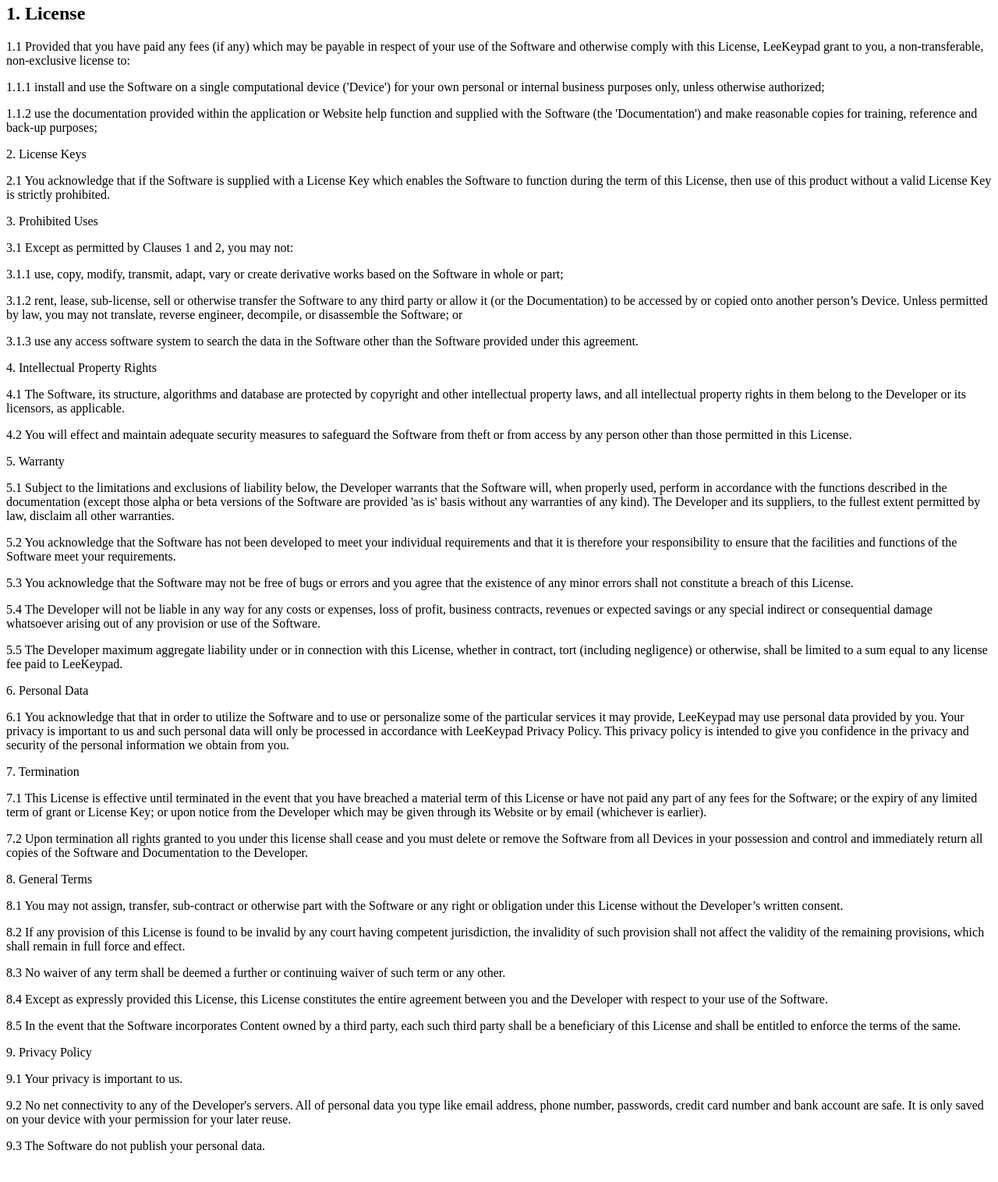
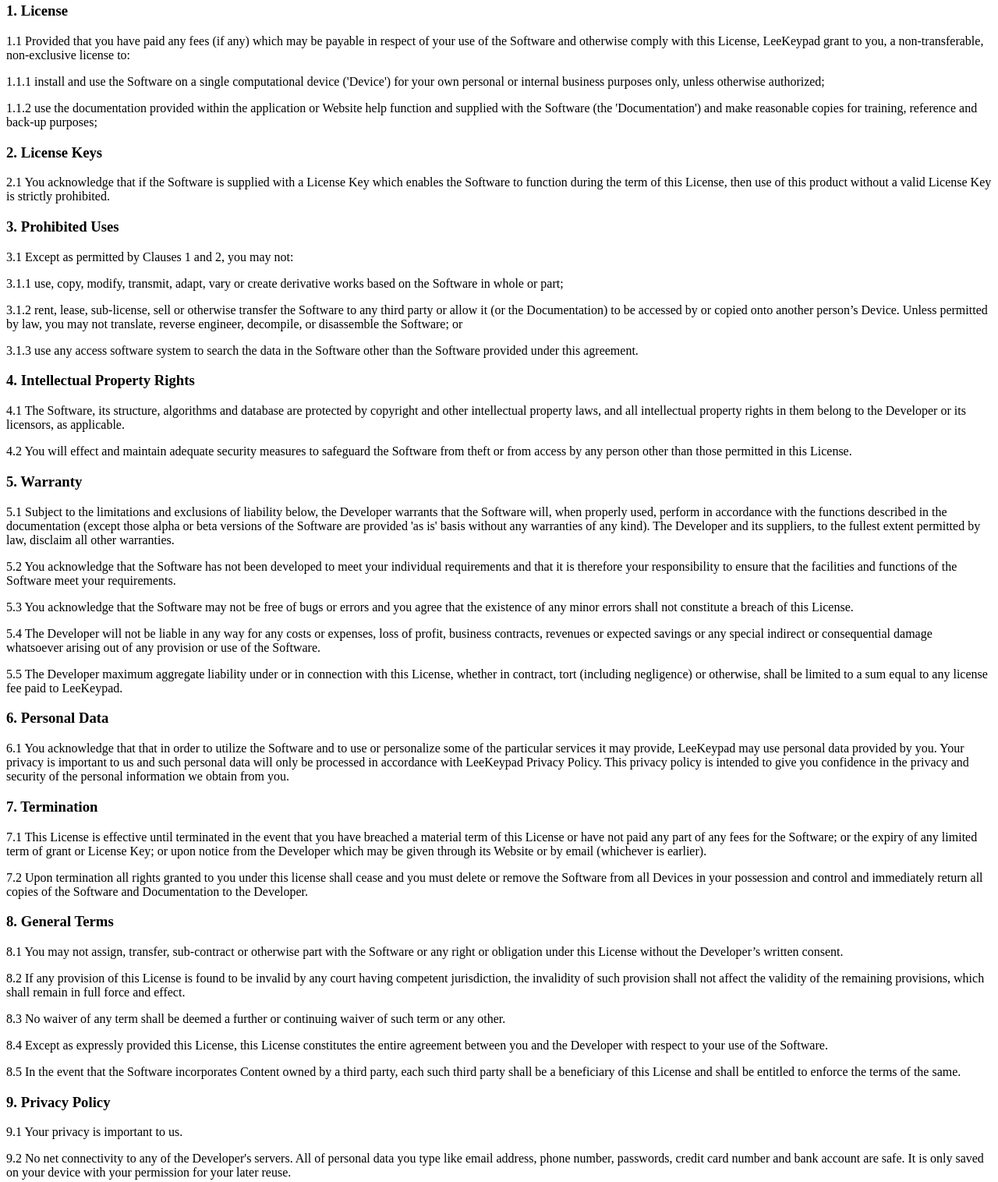
Before and after one commit to LeeKeypad/LeeKeypad.github.io, a plain HTML site: page index.html in a window 1280 px wide. Shown: the part 240-1756 px from the top of the page at 78% size. Before the commit the page ends 1735 px from the top, so only its background shows below. Drawn offline with Linux system fonts and the light colour scheme.

Commit message:
Update index.html
添加次级标题

```diff
--- a/index.html
+++ b/index.html
@@ -10,7 +10,7 @@
     BY PROCEEDING TO INSTALL AND USE THE SOFTWARE, YOU (EITHER ON YOUR OWN BEHALF OR ON BEHALF OF YOUR EMPLOYER AS ITS AUTHORISED REPRESENTATIVE) AGREE TO BE BOUND BY THE TERMS OF THIS LICENCE. IF YOU DO NOT AGREE WITH THE TERMS OF THIS LICENCE, DO NOT CONTINUE TO DOWNLOAD AND USE THE SOFTWARE.
    </p>
   <p>
-    <h2>1. License</h2>
+    <h3>1. License</h3>
     </p>
   <p>
     1.1 Provided that you have paid any fees (if any) which may be payable in respect of your use of the Software and otherwise comply with this License, LeeKeypad grant to you, a non-transferable, non-exclusive license to:
@@ -23,14 +23,14 @@
     </p>
 
   <p>
-    2. License Keys
+    <h3>2. License Keys</h3>
     </p>
     <p>
     2.1 You acknowledge that if the Software is supplied with a License Key which enables the Software to function during the term of this License, then use of this product without a valid License Key is strictly prohibited.
     </p>
 
   <p>
-    3. Prohibited Uses
+    <h3>3. Prohibited Uses</h3>
     </p>
   <p>
     3.1 Except as permitted by Clauses 1 and 2, you may not:
@@ -46,7 +46,7 @@
     </p>
 
   <p>
-    4. Intellectual Property Rights
+    <h3>4. Intellectual Property Rights</h3>
     </p>
       <p>
     4.1 The Software, its structure, algorithms and database are protected by copyright and other intellectual property laws, and all intellectual property rights in them belong to the Developer or its licensors, as applicable.
@@ -56,7 +56,7 @@
     </p>
       <p>
 
-    5. Warranty
+    <h3>5. Warranty</h3>
     </p>
       <p>
     5.1 Subject to the limitations and exclusions of liability below, the Developer warrants that the Software will, when properly used, perform in accordance with the functions described in the documentation (except those alpha or beta versions of the Software are provided 'as is' basis without any warranties of any kind). The Developer and its suppliers, to the fullest extent permitted by law, disclaim all other warranties.
@@ -75,14 +75,14 @@
     </p>
 
   <p>
-    6. Personal Data
+    <h3>6. Personal Data</h3>
     </p>
       <p>
     6.1 You acknowledge that that in order to utilize the Software and to use or personalize some of the particular services it may provide, LeeKeypad may use personal data provided by you. Your privacy is important to us and such personal data will only be processed in accordance with LeeKeypad Privacy Policy. This privacy policy is intended to give you confidence in the privacy and security of the personal information we obtain from you.
     </p>
       <p>
 
-    7. Termination
+    <h3>7. Termination</h3>
         </p>
 <p>
     7.1 This License is effective until terminated in the event that you have breached a material term of this License or have not paid any part of any fees for the Software; or the expiry of any limited term of grant or License Key; or upon notice from the Developer which may be given through its Website or by email (whichever is earlier).
@@ -91,7 +91,7 @@
     7.2 Upon termination all rights granted to you under this license shall cease and you must delete or remove the Software from all Devices in your possession and control and immediately return all copies of the Software and Documentation to the Developer.
     </p>
     <p>
-    8. General Terms
+    <h3>8. General Terms</h3>
     </p>
   <p>
     8.1 You may not assign, transfer, sub-contract or otherwise part with the Software or any right or obligation under this License without the Developer’s written consent.
@@ -110,7 +110,7 @@
     </p>
   <p> </p>
     <p>
-    9. Privacy Policy
+    <h3>9. Privacy Policy</h3>
     </p>
       <p>
     9.1 Your privacy is important to us.
```
